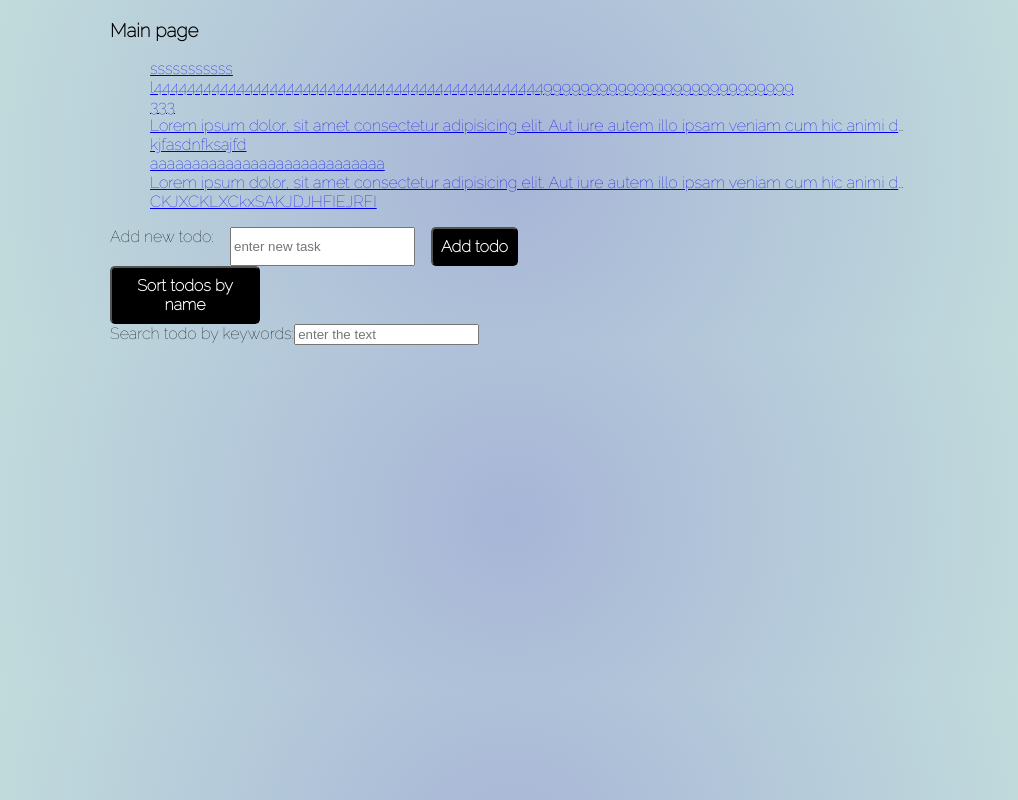
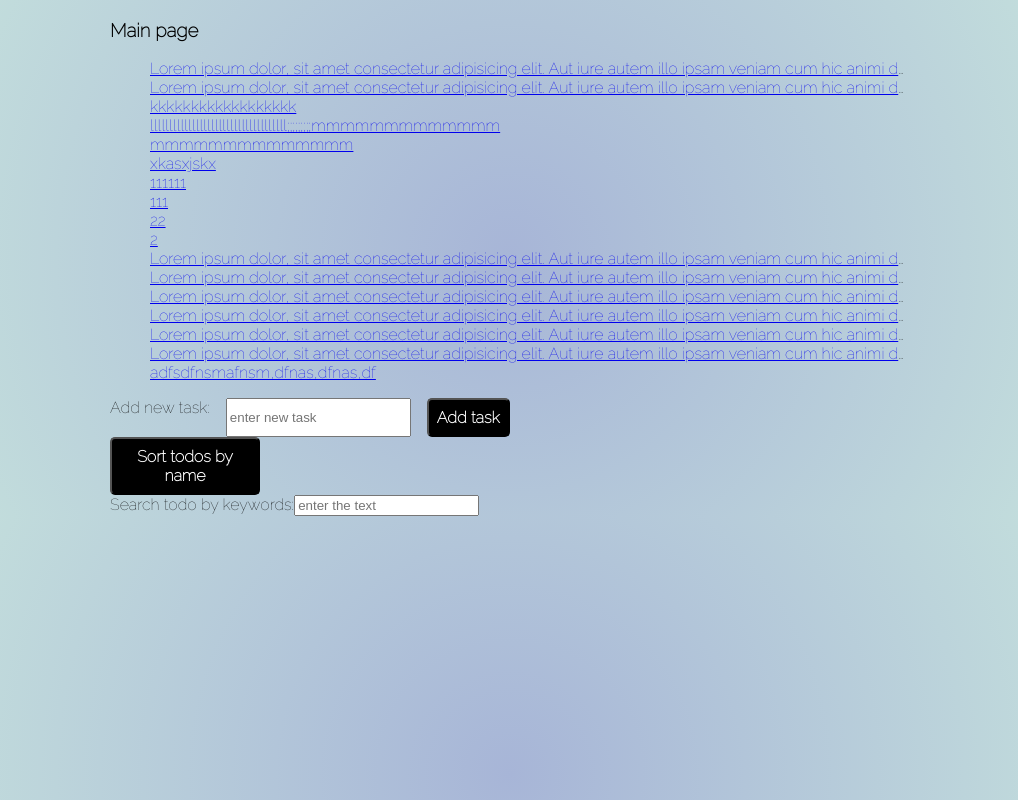
Before and after one commit to gibidon/react_with_context, a React (Create React App) app: page / in a window 1280 px wide. Shown: the whole page, without its empty margins (130-1148 px from the left). Built offline with nearby package versions, Linux system fonts and the light colour scheme; data requests are answered from the project's data file.

Commit message:
v6 cleaned

```diff
--- a/db.json
+++ b/db.json
@@ -1,36 +1,72 @@
 {
   "todos": [
-    {
-      "title": "sssssssssss",
-      "id": 19
-    },
-    {
-      "title": "l44444444444444444444444444444444444444444444444999999999999999999999999999",
-      "id": 31
-    },
-    {
-      "title": "333",
-      "id": 42
-    },
-    {
-      "title": "Lorem ipsum dolor, sit amet consectetur adipisicing elit. Aut iure autem illo ipsam veniam cum hic animi deleniti recusandae ut, enim dolores possimus explicabo delectus impedit in doloremque adipisci ipsum doloribus ea sint provident eos rerum. Voluptates optio iure debitis mollitia in corporis quisquam quae aliquam voluptatem, repudiandae porro nostrum?",
-      "id": 43
-    },
-    {
-      "title": "kjfasdnfksajfd",
-      "id": 44
-    },
-    {
-      "title": "aaaaaaaaaaaaaaaaaaaaaaaaaaaa",
-      "id": 45
-    },
     {
       "title": "Lorem ipsum dolor, sit amet consectetur adipisicing elit. Aut iure autem illo ipsam veniam cum hic animi deleniti recusandae ut, enim dolores possimus explicabo delectus impedit in doloremque adipisci ipsum doloribus ea sint provident eos rerum. Voluptates optio iure debitis mollitia in corporis quisquam quae aliquam voluptatem, repudiandae porro nostrum?",
       "id": 48
     },
     {
-      "title": "CKJXCKLXCkxSAKJDJHFIEJRFI",
-      "id": 49
+      "title": "Lorem ipsum dolor, sit amet consectetur adipisicing elit. Aut iure autem illo ipsam veniam cum hic animi deleniti recusandae ut, enim dolores possimus explicabo delectus impedit in doloremque adipisci ipsum doloribus ea sint provident eos rerum. Voluptates optio iure debitis mollitia in corporis quisquam quae aliquam voluptatem, repudiandae porro nostrum?",
+      "id": 50
+    },
+    {
+      "title": "kkkkkkkkkkkkkkkkkk",
+      "id": 57
+    },
+    {
+      "title": "llllllllllllllllllllllllllllllllllll;;;;;;;;;mmmmmmmmmmmmm",
+      "id": 58
+    },
+    {
+      "title": "mmmmmmmmmmmmmm",
+      "id": 59
+    },
+    {
+      "title": "xkasxjskx",
+      "id": 60
+    },
+    {
+      "title": "111111",
+      "id": 61
+    },
+    {
+      "title": "111",
+      "id": 62
+    },
+    {
+      "title": "22",
+      "id": 63
+    },
+    {
+      "title": "2",
+      "id": 64
+    },
+    {
+      "title": "Lorem ipsum dolor, sit amet consectetur adipisicing elit. Aut iure autem illo ipsam veniam cum hic animi deleniti recusandae ut, enim dolores possimus explicabo delectus impedit in doloremque adipisci ipsum doloribus ea sint provident eos rerum. Voluptates optio iure debitis mollitia in corporis quisquam quae aliquam voluptatem, repudiandae porro nostrum?",
+      "id": 65
+    },
+    {
+      "title": "Lorem ipsum dolor, sit amet consectetur adipisicing elit. Aut iure autem illo ipsam veniam cum hic animi deleniti recusandae ut, enim dolores possimus explicabo delectus impedit in doloremque adipisci ipsum doloribus ea sint provident eos rerum. Voluptates optio iure debitis mollitia in corporis quisquam quae aliquam voluptatem, repudiandae porro nostrum?",
+      "id": 66
+    },
+    {
+      "title": "Lorem ipsum dolor, sit amet consectetur adipisicing elit. Aut iure autem illo ipsam veniam cum hic animi deleniti recusandae ut, enim dolores possimus explicabo delectus impedit in doloremque adipisci ipsum doloribus ea sint provident eos rerum. Voluptates optio iure debitis mollitia in corporis quisquam quae aliquam voluptatem, repudiandae porro nostrum?",
+      "id": 67
+    },
+    {
+      "title": "Lorem ipsum dolor, sit amet consectetur adipisicing elit. Aut iure autem illo ipsam veniam cum hic animi deleniti recusandae ut, enim dolores possimus explicabo delectus impedit in doloremque adipisci ipsum doloribus ea sint provident eos rerum. Voluptates optio iure debitis mollitia in corporis quisquam quae aliquam voluptatem, repudiandae porro nostrum?",
+      "id": 68
+    },
+    {
+      "title": "Lorem ipsum dolor, sit amet consectetur adipisicing elit. Aut iure autem illo ipsam veniam cum hic animi deleniti recusandae ut, enim dolores possimus explicabo delectus impedit in doloremque adipisci ipsum doloribus ea sint provident eos rerum. Voluptates optio iure debitis mollitia in corporis quisquam quae aliquam voluptatem, repudiandae porro nostrum?",
+      "id": 69
+    },
+    {
+      "title": "Lorem ipsum dolor, sit amet consectetur adipisicing elit. Aut iure autem illo ipsam veniam cum hic animi deleniti recusandae ut, enim dolores possimus explicabo delectus impedit in doloremque adipisci ipsum doloribus ea sint provident eos rerum. Voluptates optio iure debitis mollitia in corporis quisquam quae aliquam voluptatem, repudiandae porro nostrum?",
+      "id": 70
+    },
+    {
+      "title": "adfsdfnsmafnsm,dfnas,dfnas,df",
+      "id": 71
     }
   ]
 }
--- a/src/components/CreateTaskForm/CreateTaskForm.jsx
+++ b/src/components/CreateTaskForm/CreateTaskForm.jsx
@@ -1,7 +1,6 @@
-import React from "react"
 import { useState } from "react"
 
-export default function CreateTaskForm({ addTask, state }) {
+export function CreateTaskForm({ createTask, state }) {
   const [inputState, setInputState] = useState("")
 
   return (
@@ -9,19 +8,19 @@ export default function CreateTaskForm({ addTask, state }) {
       className="add_task"
       onSubmit={(e) => {
         e.preventDefault()
-        addTask(inputState)
-        state.setRefreshState(!state.refreshState)
+        createTask(inputState)
+        setInputState("")
       }}
     >
-      <label htmlFor="add_task">Add new todo:</label>
+      <label htmlFor="create_task">Add new task:</label>
       <input
         value={inputState}
-        id="add_task"
+        id="create_task"
         type="text"
         placeholder="enter new task"
         onChange={(e) => setInputState(e.target.value)}
       />
-      <button type="submit">Add todo</button>
+      <button type="submit">Add task</button>
     </form>
   )
 }
--- a/src/components/EditTemplate/EditTemplate.jsx
+++ b/src/components/EditTemplate/EditTemplate.jsx
@@ -2,7 +2,7 @@ import React from "react"
 import { useState } from "react"
 import styles from "./EditTemplate.module.css"
 
-export default function EditTemplate({ edit, cancelUpdate }) {
+export function EditTemplate({ edit, cancelUpdate }) {
   const [state, setState] = useState("")
   return (
     <div className={styles.edit_module}>
--- a/src/components/SearchForm.jsx
+++ b/src/components/SearchForm.jsx
@@ -1,6 +1,6 @@
 import { useState } from "react"
 
-export default function SearchForm({ searchTodo }) {
+export function SearchForm({ searchTodo }) {
   const [inputState, setInputState] = useState("")
 
   return (
--- /dev/null
+++ b/src/components/TaskList/TaskList.jsx
@@ -0,0 +1,14 @@
+import { NavLink } from "react-router-dom"
+import styles from "./TaskList.module.scss"
+
+export function TaskList({ tasks }) {
+  return (
+    <ul className={styles.taskList}>
+      {tasks.map((task) => (
+        <li key={task.id}>
+          <NavLink to={`task/${task.id}`}>{task.title}</NavLink>
+        </li>
+      ))}
+    </ul>
+  )
+}
--- /dev/null
+++ b/src/components/TaskList/TaskList.module.scss
@@ -0,0 +1,5 @@
+.taskList li {
+  white-space: nowrap;
+  overflow: hidden;
+  text-overflow: ellipsis;
+}
--- a/src/components/TaskTemplate/TaskTemplate.jsx
+++ b/src/components/TaskTemplate/TaskTemplate.jsx
@@ -3,7 +3,7 @@ import styles from "./TaskTemplate.module.scss"
 import { useState } from "react"
 import { removeHandler } from "../../handlers/removeHandler"
 
-export default function TaskTemplate({ title, id }) {
+export function TaskTemplate({ title, id }) {
   const [isEditing, setIsEditing] = useState(false)
 
   return (
--- a/src/components/index.jsx
+++ b/src/components/index.jsx
@@ -1 +1,6 @@
 export * from "./SearchForm"
+export * from "./CreateTaskForm/CreateTaskForm"
+export * from "./EditTemplate/EditTemplate"
+export * from "./SortComponent/SortComponent"
+export * from "./TaskTemplate/TaskTemplate"
+export * from "./TaskList/TaskList"
--- a/src/handlers/createTaskHandler.js
+++ b/src/handlers/createTaskHandler.js
@@ -1,6 +1,4 @@
 export const createTaskHandler = (newText, state) => {
-  console.log("state in createHandler", state)
-
   fetch("http://localhost:3000/todos", {
     method: "POST",
     headers: { "Content-Type": "application/json;charset=utf-8" },
--- a/src/views/MainPage/MainPage.layout.jsx
+++ b/src/views/MainPage/MainPage.layout.jsx
@@ -1,22 +1,12 @@
 import styles from "./MainPage.module.scss"
-import "../../components/TaskTemplate/TaskTemplate"
-import { NavLink } from "react-router-dom"
-import CreateTaskForm from "../../components/CreateTaskForm/CreateTaskForm"
-import { SortComponent } from "../../components/SortComponent/SortComponent"
+import { CreateTaskForm, SortComponent, SearchForm, TaskList } from "../../components"
 import { createTaskHandler, sortHandler, searchHandler } from "../../handlers"
-import SearchForm from "../../components/SearchForm"
 
 export const MainPageLayout = ({ tasks, state }) => (
   <div className={styles.mainPage}>
     <h3>Main page</h3>
-    <ul>
-      {tasks.map((task) => (
-        <li key={task.id} className={styles.task}>
-          <NavLink to={`task/${task.id}`}>{task.title}</NavLink>
-        </li>
-      ))}
-    </ul>
-    <CreateTaskForm addTask={(text) => createTaskHandler(text, state)} state={state} />
+    <TaskList tasks={tasks} />
+    <CreateTaskForm createTask={(text) => createTaskHandler(text, state)} state={state} />
     <SortComponent sortTasks={() => sortHandler(state)} />
     <SearchForm searchTodo={(text) => searchHandler(state, text)} />
   </div>
--- a/src/views/TaskPage/TaskLayout.jsx
+++ b/src/views/TaskPage/TaskLayout.jsx
@@ -1,4 +1,4 @@
-import EditTemplate from "../../components/EditTemplate/EditTemplate"
+import { EditTemplate } from "../../components"
 import { editHandler } from "../../handlers"
 
 export function TaskLayout({
```
Also changed, not shown: src/views/TaskPage/Task.jsx (+1 -6 lines).
